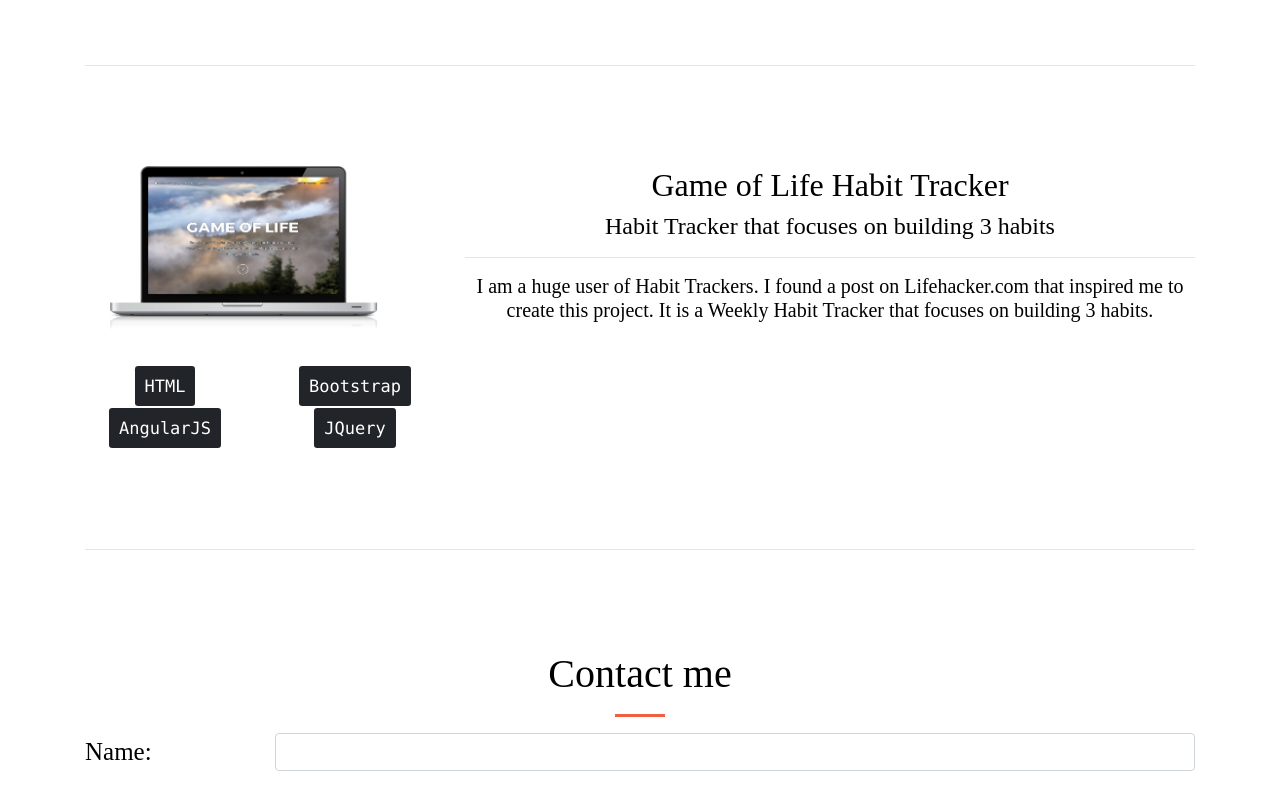
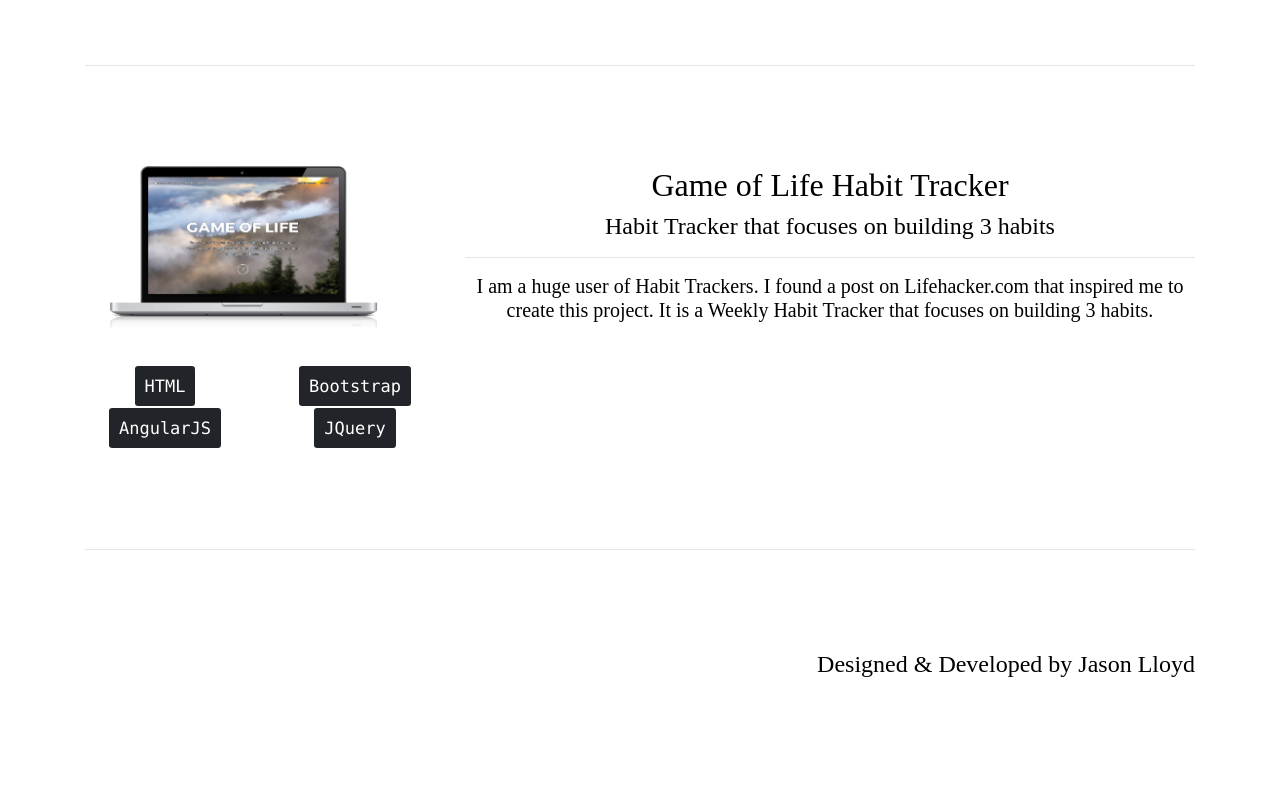
Before and after one commit to TheDeployGuy/Jason_Portfolio, a React (Create React App) app: page / in a window 1280 px wide. Shown: the part 2000-2793 px from the top of the page. After the commit the page ends 2750 px from the top, so only its background shows below. Built offline with nearby package versions, Linux system fonts and the light colour scheme.

Commit message:
Move footer to own component, use a modal to display a contact form

```diff
--- a/src/App.js
+++ b/src/App.js
@@ -1,7 +1,8 @@
 import React, { Component } from 'react';
 import HeadSection from './components/HeadSection';
 import ProjectsSection from './components/ProjectsSection';
-import ContactSection from './components/ContactSection';
+import ContactModal from './components/ContactModal';
+import Footer from './components/Footer';
 
 class App extends Component {
   state = {
@@ -57,7 +58,8 @@ class App extends Component {
       <div className="App">
         <HeadSection />
         <ProjectsSection projects={this.state.projects} />
-        <ContactSection sendContactQuery={this.handleContactQuery} />
+        <ContactModal sendContactQuery={this.handleContactQuery} />
+        <Footer />
       </div>
     );
   }
--- a/src/components/ContactSection.jsx
+++ b/src/components/ContactModal.jsx
@@ -2,14 +2,11 @@ import React, { Component } from 'react';
 import PropTypes from 'prop-types';
 
 class ContactSection extends Component {
-  constructor() {
-    super();
-    this.state = {
+  state = {
       name: '',
       email: '',
       message: '',
-    };
-  }
+  };
 
   handleSubmit(e) {
     e.preventDefault();
@@ -28,14 +25,18 @@ class ContactSection extends Component {
     });
   }
 
-  render() {
+  renderModal() {
     return (
-      <section>
-        <div className="container">
-          <h1 className="text-center">Contact me</h1>
-          <hr className="hr--orange" />
-          <div className="row">
-            <div className="col-md-12">
+      <div className="modal fade" id="myModal" tabIndex="-1" role="dialog" aria-labelledby="exampleModalLabel" aria-hidden="true">
+        <div className="modal-dialog" role="document">
+          <div className="modal-content">
+            <div className="modal-header">
+              <h5 className="modal-title text-center" id="exampleModalLabel">Contact me</h5>
+              <button type="button" className="close" data-dismiss="modal" aria-label="Close">
+                <span aria-hidden="true">&times;</span>
+              </button>
+            </div>
+            <div className="modal-body">
               <form onSubmit={e => this.handleSubmit(e)}>
                 <div className="form-group row">
                   <label htmlFor="name" className="col-sm-2">Name:</label>
@@ -58,16 +59,22 @@ class ContactSection extends Component {
                 <div className="form-group text-right">
                   <button type="submit" className="btn btn-success">Submit</button>
                 </div>
-
               </form>
+            </div>
+            <div className="modal-footer">
+              <button type="button" className="btn btn-secondary" data-dismiss="modal">Close</button>
+              <button type="button" className="btn btn-primary">Save changes</button>
             </div>
           </div>
         </div>
-        <footer className="footer">
-          <div className="container text-right">
-            <h4>Designed & Developed by Jason Lloyd</h4>
-          </div>
-        </footer>
+      </div>
+    );
+  }
+
+  render() {
+    return (
+      <section id="contact">
+        {this.renderModal()}
       </section>
     );
   }
--- /dev/null
+++ b/src/components/Footer.jsx
@@ -0,0 +1,11 @@
+import React from 'react';
+
+const Footer = () => (
+  <footer className="footer">
+    <div className="container text-right">
+      <h4>Designed & Developed by Jason Lloyd</h4>
+    </div>
+  </footer>
+);
+
+export default Footer;
--- a/src/components/HeadSection.jsx
+++ b/src/components/HeadSection.jsx
@@ -16,7 +16,7 @@ const HeadSection = () => (
           <img alt="profilePic" src="https://media.licdn.com/mpr/mpr/shrinknp_400_400/AAMAAQDGAAwAAQAAAAAAAAyaAAAAJGE0MmRlNDMzLTc0YTYtNDZlOS05MzQ5LWEzYmIxOTE4NmVhZg.jpg" className="img--profileimg--size" />
           <p className="mt-4">My name is Jason, I am currently working as a Senior Software Enginner at IBM building Full stack applications. I have worked with clients creating projects with Angular 2/4, React and VueJS. Here you a find collection of personal and client projects.</p>
           <a href="[insert_later]" target="_blank" className="btn btn-lg btn-success btn-outline-success mr-2">Hire me</a>
-          <a href="#CONTACT" className="btn btn-lg btn-info btn-outline-info">Need a website?</a>
+          <button data-toggle="modal" data-target="#myModal" className="btn btn-lg btn-info btn-outline-info">Need a website?</button>
           <div className="btn--downarrow--margin">
             {/* // eslint-disable-next-line */}
             <a href="#PROJECTS">
```
